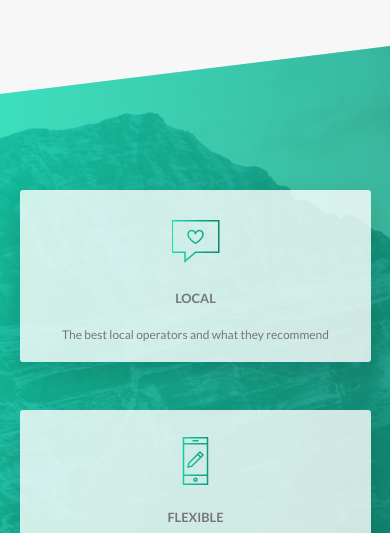
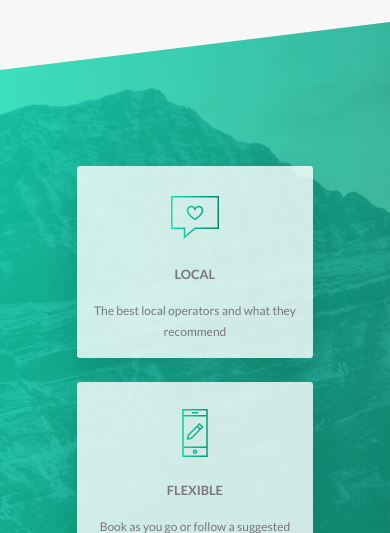
Before and after one commit to madwester/go-guru, a website: page index.html in a window 390 px wide. Shown: the part 1467-2000 px from the top of the page. Drawn offline with nearby package versions, Linux system fonts and the light colour scheme; a web font is replaced by a local one.

Commit message:
responsive design: footer, paddings and navigation

```diff
--- a/sass/abstracts/_variables.scss
+++ b/sass/abstracts/_variables.scss
@@ -33,7 +33,7 @@ $color-grey-light-2: #eee;
 
 $grid-width: 114rem;
 $gutter-vertical: 8rem;
-$gutter-vertical-small: 6rem;
+$gutter-vertical-small: 3rem;
 $gutter-horizontal: 6rem;
 
 
--- a/sass/components/_feature-box.scss
+++ b/sass/components/_feature-box.scss
@@ -8,12 +8,12 @@
     transition: all .3s;
 
     @include respond(tab-port){
+        margin: 0 20px;
         padding: 2rem;
-        max-width: 50rem;
-        margin: 0 20px;
     }
     @include respond(phone){
         margin: 0 auto;
+        max-width: 35rem;
     }
 
     &__icon {
--- a/sass/layout/_footer.scss
+++ b/sass/layout/_footer.scss
@@ -23,7 +23,10 @@
     &__bottom {
         background-color: $color-grey-footer-2;
         padding: 1rem 0;
-
+        @include respond(tab-port){
+            text-align: center;
+            padding-top: 2rem;
+        }
     }
 
     &__navigation {
--- a/sass/layout/_navigation.scss
+++ b/sass/layout/_navigation.scss
@@ -21,10 +21,6 @@
             right: 6rem;
         }
         @include respond(tab-port){
-            top: 4rem;
-            right: 4rem;
-        }
-        @include respond(phone){
             top: 3rem;
             right: 3rem;
         }
@@ -37,7 +33,6 @@
         position: fixed;
         top: 6.5rem;
         right: 6.5rem;
-        //radial-gradient: starts in the middle and goes out
         background-image: radial-gradient($color-primary-light, $color-primary-dark);
         z-index: 1000;
         transition: transform .8s;
@@ -90,6 +85,9 @@
             background-image: linear-gradient(105deg, transparent 0%, transparent 50%, $color-white 50%);
             background-size: 220%;
             transition: all .4s;
+            @include respond(phone){
+                font-size: 2.5rem;
+            }
             span {
                 margin-right: 1.5rem;
                 display: inline-block;
--- a/sass/pages/_home.scss
+++ b/sass/pages/_home.scss
@@ -23,7 +23,7 @@
     }
 
     @include respond(tab-port){
-        padding: 15rem 0;
+        padding: 15rem 8rem;
     }
 }
 
@@ -51,7 +51,7 @@
     position: relative;
     padding: 15rem 0;
     @include respond(tab-land){
-        padding: 14rem 0;
+        padding: 10rem 0;
     }
 }
 
```
Also changed, not shown: css/style.css.
